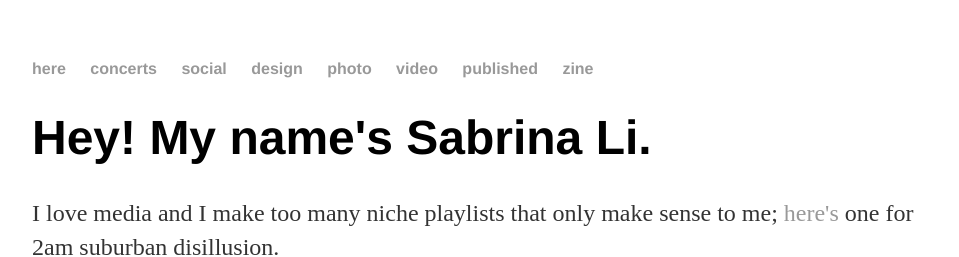
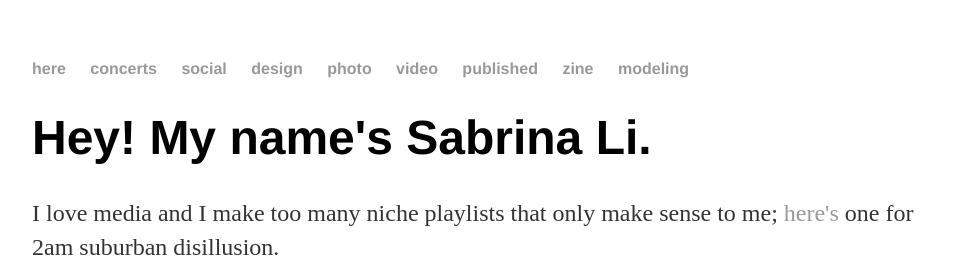
Before and after one commit to sabrinadotli/sabrinadotli.github.io, a Jekyll site: the page built from index.html, in a window 1280 px wide. Shown: the top 257 px of the page, without its empty margins (160-1119 px from the left). Built offline with Jekyll 4.4.1, drawn with Linux system fonts in a browser that asks for light colours.

Commit message:
Update default.html

```diff
--- a/_layouts/default.html
+++ b/_layouts/default.html
@@ -16,6 +16,7 @@
             <li><a href="/video">video</a></li>
             <li><a href="/published">published</a></li>
 			<li><a href="/zine">zine</a></li>
+			<li><a href="/modeling">modeling</a></li>
     		</ul>
 		</nav>
 		<div class="container">
```
